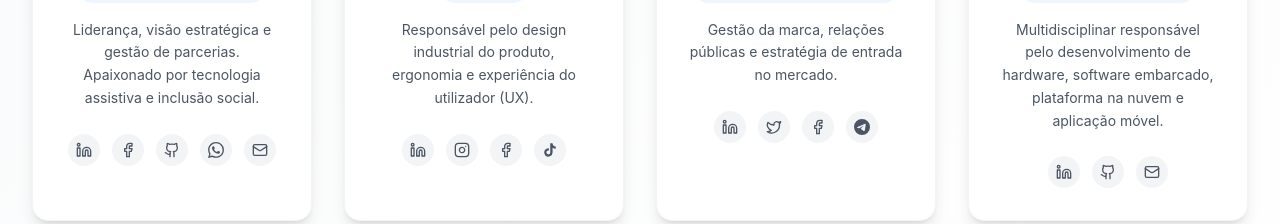
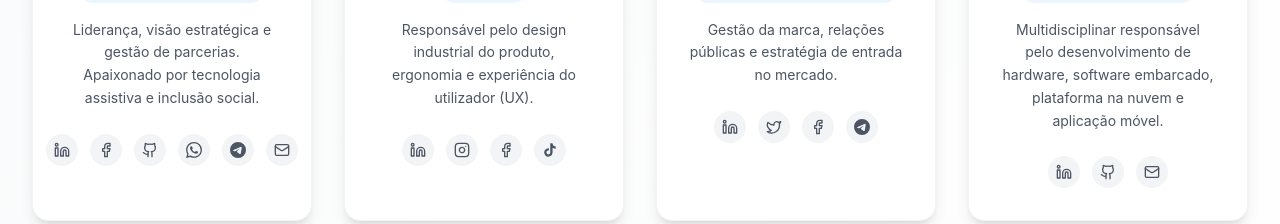
Before and after one commit to Seidimussa/caminho-seguro, a React (Vite) app: page /sobre in a window 1280 px wide. Shown: the part 2403-2627 px from the top of the page. Built offline with nearby package versions, Linux system fonts and the light colour scheme.

Commit message:
telegram

```diff
--- a/src/pages/About.jsx
+++ b/src/pages/About.jsx
@@ -38,7 +38,9 @@ const About = () => {
         facebook: "https://facebook.com/mussa.seide",
         github: "https://github.com/seidimussa",
         whatsapp: "https://wa.me/245955785768",
-        email: "mailto:sedja2015@gmail.com"
+        email: "mailto:sedja2015@gmail.com",
+        telegram: "https://t.me/@Seidimussa"
+
 
       }
     },
```
